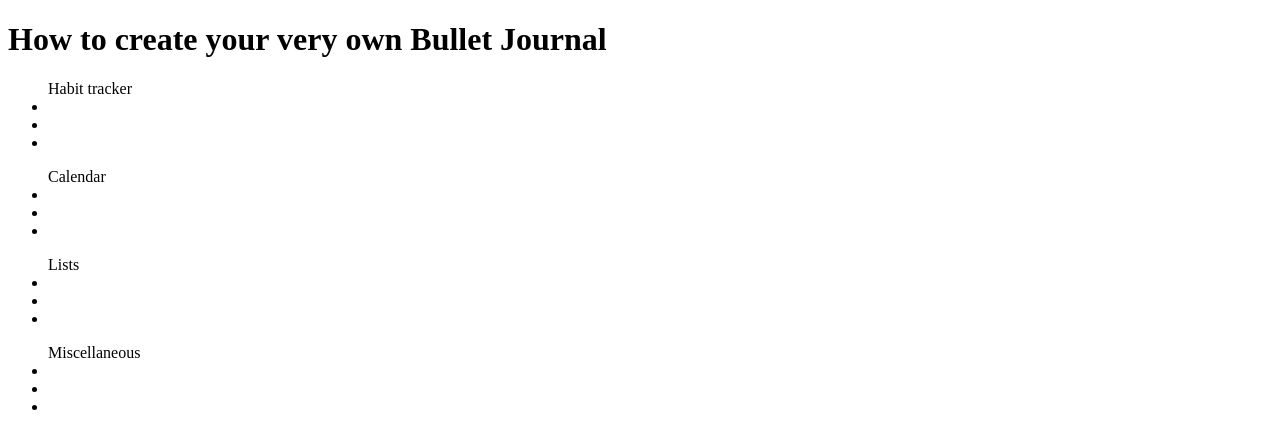
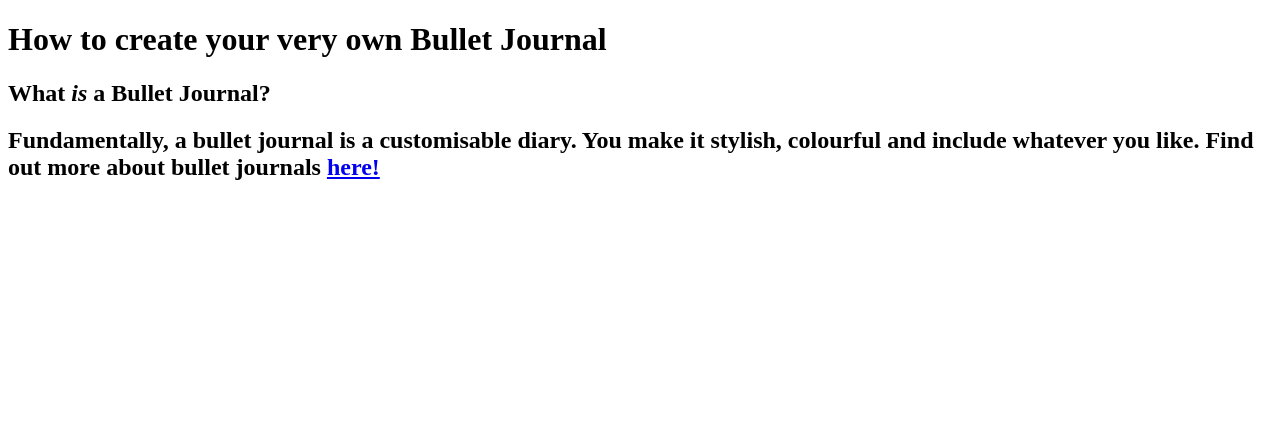
Before and after one commit to izzywhizz28/group-project, a plain HTML site: page index.html in a window 1280 px wide. Drawn offline with Linux system fonts and the light colour scheme.

Commit message:
what are bullet journals
small text added about what are bullet journals and about page hyperlinked in

```diff
--- a/index.html
+++ b/index.html
@@ -7,27 +7,7 @@
   <body>
     <h1> How to create your very own Bullet Journal</h1>
     <p>
-  <ul>Habit tracker
-    <li>
-    <li>
-    <li>
-  </ul>
-  <p>
-  <ul>Calendar
-    <li>
-    <li>
-    <li>
-  </ul>
-  <p>
-  <ul>Lists
-    <li>
-    <li>
-    <li>
-  </ul>
-  <p>
-  <ul>Miscellaneous
-    <li>
-    <li>
-    <li>
-  </ul>
-</div>
+    <h2>What <em>is</em> a Bullet Journal?<h2>
+    Fundamentally, a bullet journal is a customisable diary. You make it
+    stylish, colourful and include whatever you like. Find out more about
+    bullet journals <a href="about/about.html">here!</a>
```
